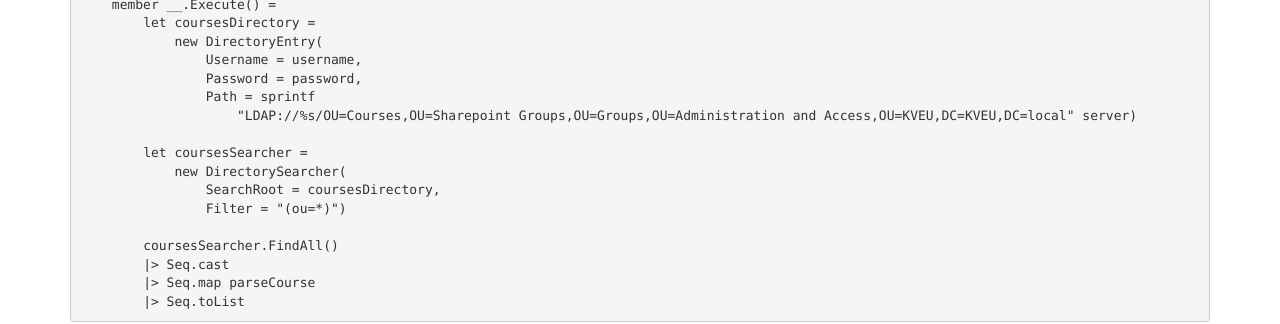
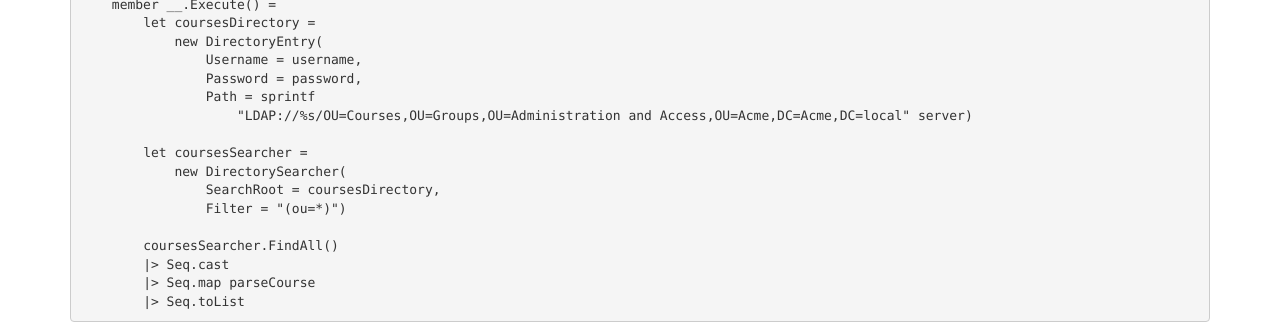
Before and after one commit to ronnieholm/ronnieholm.github.io, a Jekyll site: the page built from _posts/2014-08-06-querying-active-directory-organizational-units-groups-and-members-with-fsharp.html, in a window 1280 px wide and 1400 px high, scrolled down 989 px. Shown: the part 785-1109 px from the top of the window. Built offline with Jekyll 4.4.1, drawn with Linux system fonts in a browser that asks for light colours; nearby versions of some CDN libraries; some of the changed text lies outside the part shown.

Commit message:
New post

```diff
--- a/_posts/2014-08-06-querying-active-directory-organizational-units-groups-and-members-with-fsharp.html
+++ b/_posts/2014-08-06-querying-active-directory-organizational-units-groups-and-members-with-fsharp.html
@@ -114,7 +114,7 @@ type CoursesQuery(username: string, password: string, server: string) =
                 Username = username,
                 Password = password,
                 Path = sprintf
-                    "LDAP://%s/OU=Courses,OU=Sharepoint Groups,OU=Groups,OU=Administration and Access,OU=KVEU,DC=KVEU,DC=local" server)
+                    "LDAP://%s/OU=Courses,OU=Groups,OU=Administration and Access,OU=Acme,DC=Acme,DC=local" server)
 
         let coursesSearcher =
             new DirectorySearcher(
```
